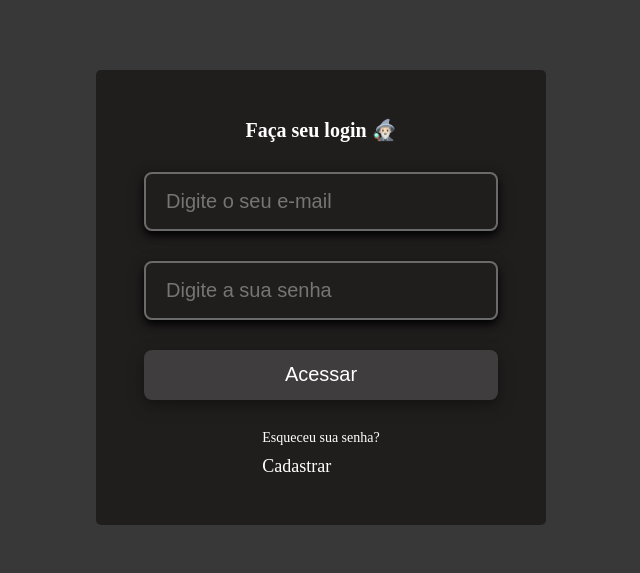
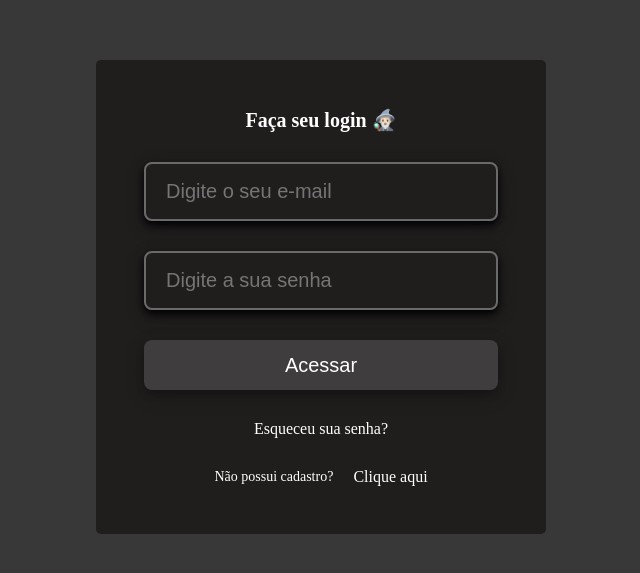
Before and after one commit to kamijidias/MyPortal, a React (Create React App) app in the folder myportal-frontend/: page / in a window 1280 px wide. Shown: the part 103-676 px from the top of the page, without its empty margins (319-959 px from the left). Built offline with nearby package versions, Linux system fonts and the light colour scheme; no server answers.

Commit message:
modificado o userServices para parte do logout e ajustado estilizacao para a tela de login

```diff
--- a/myportal-frontend/src/Pages/Login/index.tsx
+++ b/myportal-frontend/src/Pages/Login/index.tsx
@@ -1,9 +1,10 @@
 import { ChangeEvent, useState } from "react";
 import Button from "../../Components/Button";
 import Input from "../../Components/Input";
-import { Container, Form } from "./styles";
+import { Container, ContainerSign, Form } from "./styles";
 import { validatedEmail, validatedPassword } from "../../Utils/validators";
 import UserServices from "../../Services/UserServices";
+import { NavLink ,useNavigate } from "react-router-dom";
 
 interface LoginFormData {
     email: string;
@@ -19,6 +20,7 @@ const Login: React.FC = () => {
         password: ''
     });
     const [errors, setErrors] = useState<Partial<LoginFormData>>({});
+    const navigate = useNavigate();
 
     const handleSubmit = async (event: React.MouseEvent<HTMLButtonElement>) => {
         event.preventDefault();
@@ -46,7 +48,7 @@ const Login: React.FC = () => {
           const response = await userService.Login(form);
           if (response) {
             alert('Usuário logado com sucesso');
-            // Implementar navegação para HOME
+            navigate('/home')
           }
           setLoading(false);
         } catch (err) {
@@ -85,9 +87,12 @@ const Login: React.FC = () => {
                     onClick={handleSubmit}
                 />
                 <div>
-                    <p>Esqueceu sua senha?</p>
-                    <a href="/register">Cadastrar</a>
+                  <a href="/forget">Esqueceu sua senha?</a>
                 </div>
+                <ContainerSign>
+                    <p>Não possui cadastro?</p>
+                    <NavLink to="register">Clique aqui</NavLink>
+                </ContainerSign>
             </Form>
         </Container>
     )
--- a/myportal-frontend/src/Pages/Login/styles.ts
+++ b/myportal-frontend/src/Pages/Login/styles.ts
@@ -30,19 +30,25 @@ export const Form = styled.div`
     p {
         color: white;
         font-size: 14px;
-        padding-bottom: 10px;
+        font-weight: light;
     }
 
     a{
         color: #fff;
-        font-size: 18px;
+        font-size: 16px;
         text-decoration: none;
         border-bottom: none;
         transition: color 0.2s;
-        margin-top: auto;
     }
 
     a:hover {
         color: #ddd
     }
 `
+
+export const ContainerSign = styled.div`
+    display: flex;
+    flex-direction: row;
+    gap: 0px 20px;
+    align-items: center;
+`
--- a/myportal-frontend/src/Services/UserServices.ts
+++ b/myportal-frontend/src/Services/UserServices.ts
@@ -14,7 +14,7 @@ export default class UserServices {
         if (data) {
             localStorage.setItem("name", data.user.name)
             localStorage.setItem("email", data.user.email)
-            localStorage.setItem("token", data.user.token)
+            localStorage.setItem("token", data.token.token)
 
             return true
         }
@@ -25,4 +25,10 @@ export default class UserServices {
     userAuth(): boolean {
         return localStorage.getItem("token") !== null ? true : false
     }
+
+    async logout() {
+        localStorage.removeItem("token")
+        localStorage.removeItem("nome")
+        localStorage.removeItem("email")
+    }
 }
```
